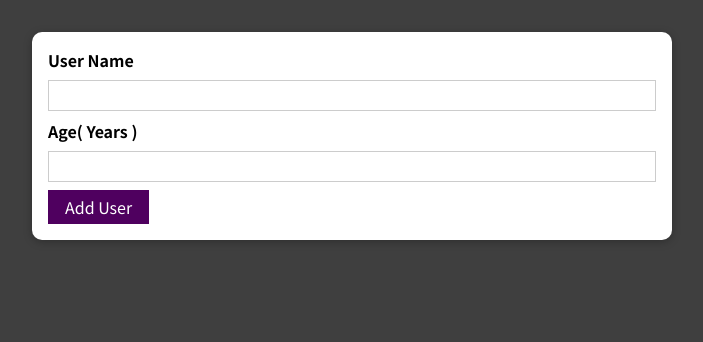
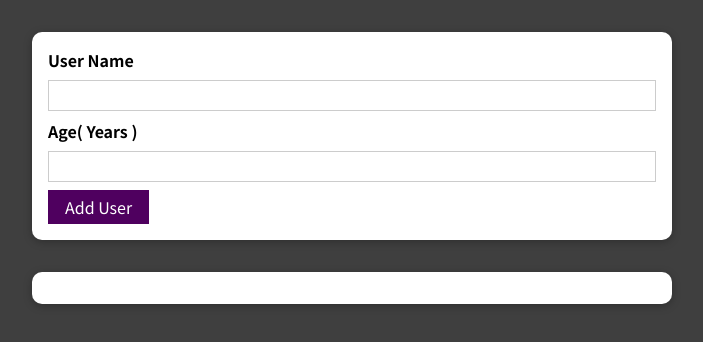
Before and after one commit to vvang044/udemy-react-practice-project-two, a React (Create React App) app: page / in a window 1280 px wide. Shown: the top 342 px of the page, without its empty margins (288-991 px from the left). Built offline with nearby package versions, Linux system fonts and the light colour scheme.

Commit message:
94. Adding a Users List Component

```diff
--- a/src/App.js
+++ b/src/App.js
@@ -1,11 +1,14 @@
-import React, {useState} from "react";
+import React from "react";
 
 import AddUser from "./components/Users/AddUser";
+import UsersList from "./components/Users/UsersList";
+
 function App() {
   return (
     <div>
 
         <AddUser />
+        <UsersList users={[]}/>
 
     </div>
   );
--- /dev/null
+++ b/src/components/Users/UsersList.js
@@ -0,0 +1,23 @@
+
+import React from 'react';
+import Card from '../UI/Card';
+import classes from './UsersList.module.css';
+
+
+const UsersList = (props) => {
+
+    return (
+        <Card className={classes.users}>
+            <ul>
+                {props.users.map( user =>
+                    <li>
+                        {user.name } ({user.age} years old)
+                    </li>)}
+             </ul>
+        </Card>
+
+    )
+
+}
+
+export default UsersList;
--- /dev/null
+++ b/src/components/Users/UsersList.module.css
@@ -0,0 +1,16 @@
+.users {
+    margin: 2rem auto;
+    width: 90%;
+    max-width: 40rem;
+  }
+
+  .users ul {
+    list-style: none;
+    padding: 1rem;
+  }
+
+  .users li {
+    border: 1px solid #ccc;
+    margin: 0.5rem 0;
+    padding: 0.5rem;
+  }
```
